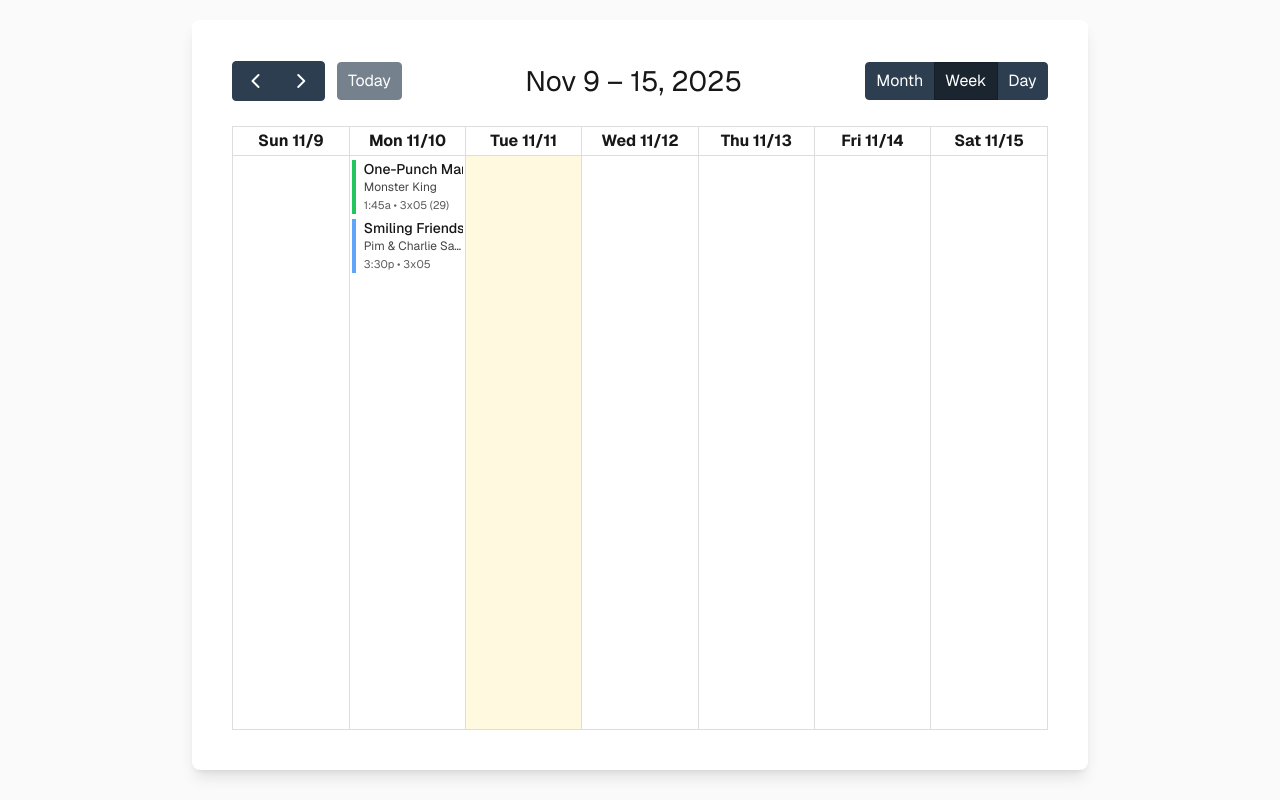
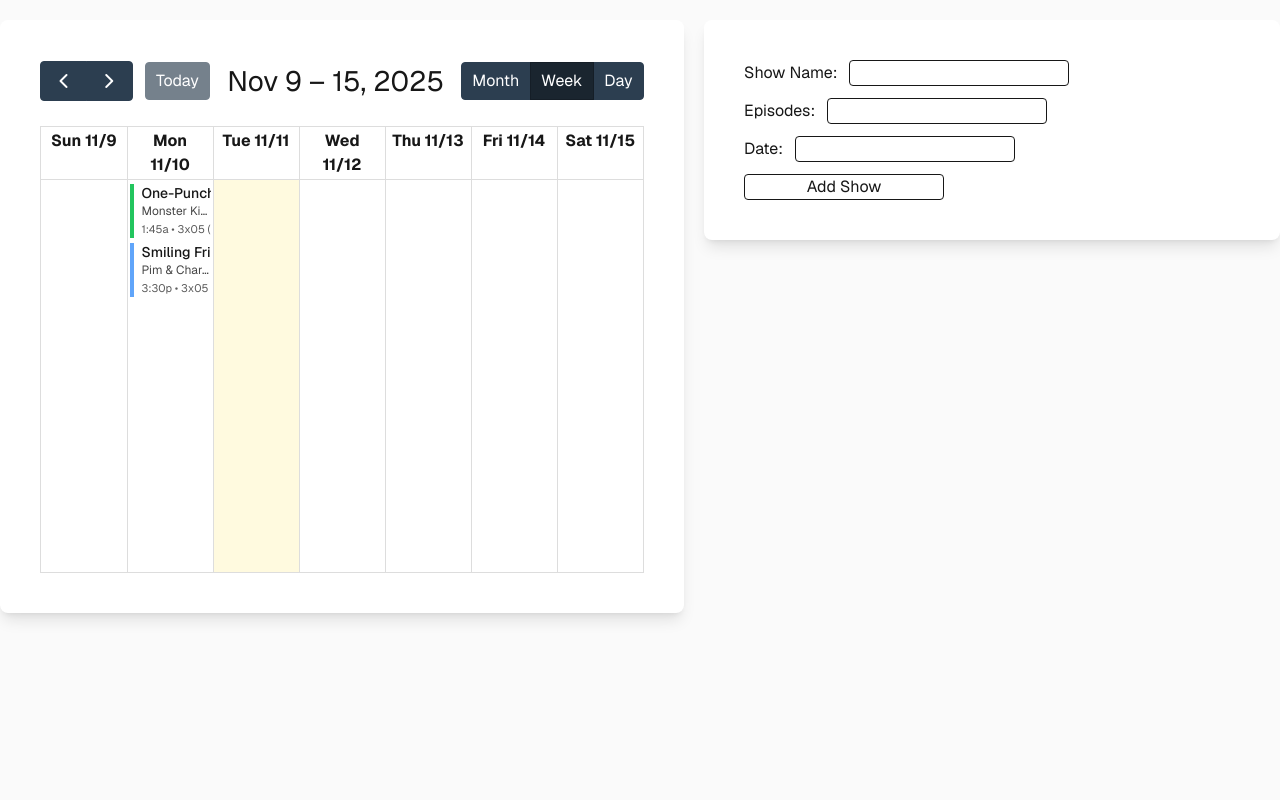
Before and after one commit to Feenerys/tvshow-calendar, a Next.js app: page / in a window 1280 px wide. Built offline with nearby package versions, Linux system fonts and the light colour scheme.

Commit message:
feat: initial show creator ui

```diff
--- a/app/page.tsx
+++ b/app/page.tsx
@@ -1,12 +1,16 @@
 import Image from "next/image";
 import Calendar from "./calendar";
+import ShowCreator from "./showCreator";
 
 
 export default function Home() {
   return (
-    <div className="flex min-h-screen justify-center bg-zinc-50 font-sans dark:bg-black">
+    <div className="flex min-h-screen justify-center bg-zinc-50 font-sans dark:bg-black gap-5">
       <main className="mt-5 h-full w-full max-w-4xl rounded-lg bg-white p-10 shadow-lg dark:bg-zinc-900">
        <Calendar />
+      </main>
+      <main className="mt-5 h-full w-full max-w-xl rounded-lg bg-white p-10 shadow-lg dark:bg-zinc-900">
+        <ShowCreator />
       </main>
     </div>
   );
--- /dev/null
+++ b/app/showCreator.tsx
@@ -0,0 +1,21 @@
+"use client";
+
+export default function ShowCreator() {
+
+  return (<div className="flex gap-3 flex-col">
+    <div>
+      <label htmlFor="showName">Show Name:</label>
+      <input type="text" id="showName" className="border rounded-sm ml-3"/>
+    </div>
+    <div>
+      <label htmlFor="episodeCount">Episodes:</label>
+      <input type="number" id="episodeCount" className="border rounded-sm ml-3"/>
+    </div>
+    <div>
+      <label htmlFor="dateStartSelect">Date:</label>
+      <input type="" id="dateStartSelect" className="border rounded-sm ml-3"/>
+    </div>
+
+    <input type="button" value="Add Show" className="border max-w-50 rounded-sm"/>
+    </div>);
+}
```
